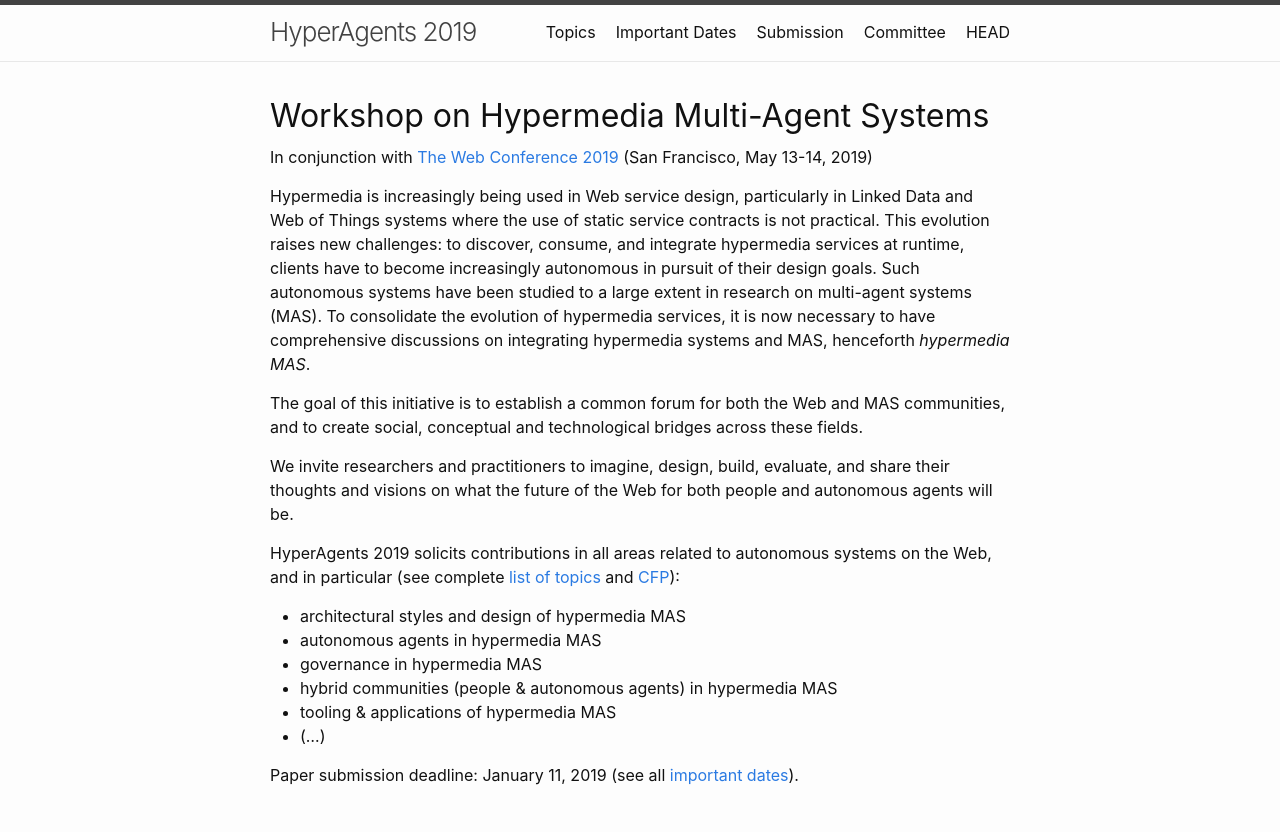
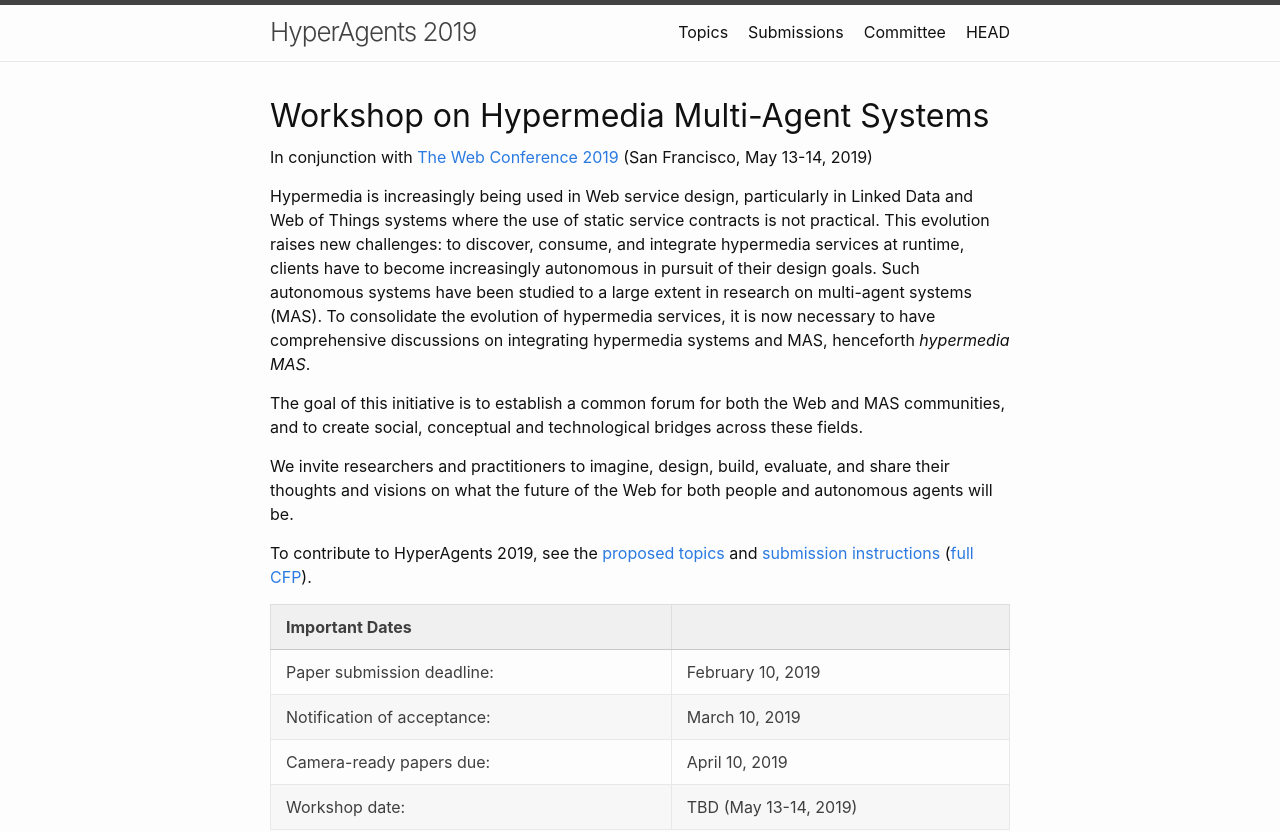
Before and after one commit to HyperAgents/twc2019.hyperagents.org, a Jekyll site: the page built from index.md, in a window 1280 px wide. Shown: the top 832 px of the page. Built offline with Jekyll 4.4.1, drawn with Linux system fonts in a browser that asks for light colours; grey boxes are pictures that could not be loaded.

Commit message:
Update site structure, update deadlines

```diff
--- a/HyperAgents2019_CFP.txt
+++ b/HyperAgents2019_CFP.txt
@@ -12,9 +12,9 @@ The goal of this initiative is to establish a common forum for both the Web and
 
 -- Important Dates
 
-Paper submission deadline: January 11, 2019
-Notification of acceptance: February 14, 2019
-Camera-ready papers due: March 3, 2019
+Paper submission deadline: February 10, 2019
+Notification of acceptance: March 10, 2019
+Camera-ready papers due: April 10, 2019
 Workshop date: tbd (May 13-14, 2019)
 
 
--- a/index.md
+++ b/index.md
@@ -14,6 +14,19 @@ The goal of this initiative is to establish a common forum for both the Web and
 
 We invite researchers and practitioners to imagine, design, build, evaluate, and share their thoughts and visions on what the future of the Web for both people and autonomous agents will be.
 
+To contribute to HyperAgents 2019, see the [proposed topics](/topics/) and [submission instructions](/submissions/) ([full CFP](/HyperAgents2019_CFP.txt)).
+
+| Important Dates ||
+|---|---|
+| Paper submission deadline: | February 10, 2019 |
+| Notification of acceptance: | March 10, 2019 |
+| Camera-ready papers due: | April 10, 2019 |
+| Workshop date: | TBD (May 13-14, 2019) |
+|---|---|
+
+{% comment %}
+We invite researchers and practitioners to imagine, design, build, evaluate, and share their thoughts and visions on what the future of the Web for both people and autonomous agents will be.
+
 HyperAgents 2019 solicits contributions in all areas related to autonomous systems on the Web, and in particular (see complete [list of topics](/topics/) and [CFP](/HyperAgents2019_CFP.txt)):
 * architectural styles and design of hypermedia MAS
 * autonomous agents in hypermedia MAS
@@ -23,3 +36,4 @@ HyperAgents 2019 solicits contributions in all areas related to autonomous syste
 * (...)
 
 Paper submission deadline: January 11, 2019 (see all [important dates](/dates/)).
+{% endcomment %}
```
Also changed, not shown: 02_dates.md (deleted, +0 -9 lines), 03_submission.md (deleted, +0 -10 lines), 03_submissions.md (added, +18 -0 lines), 04_pc.md (+2 -1 lines), 8 other files.
